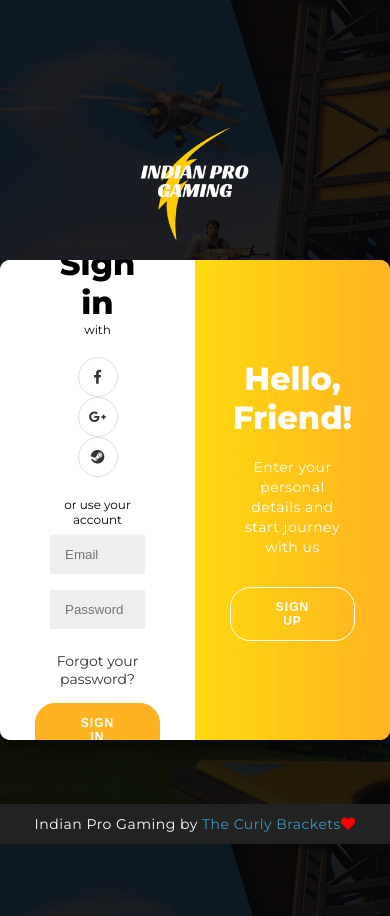
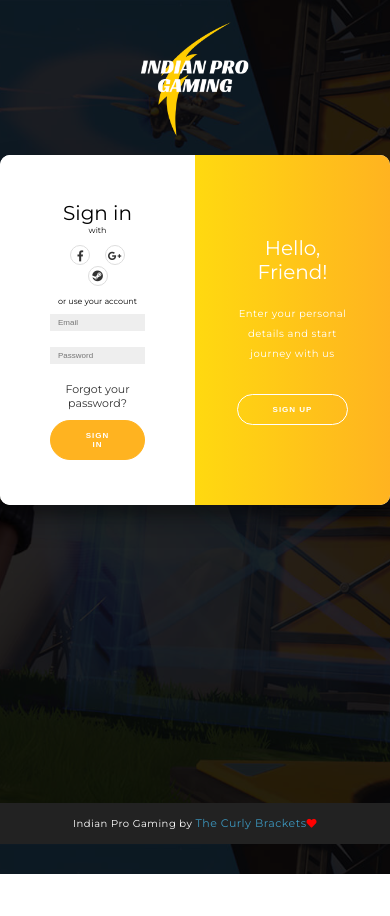
Before and after one commit to indianprogaming/indianprogamin_frontend, a plain HTML site: page userauth.html in a window 390 px wide. After the commit the page ends 874 px from the top, so only its background shows below. Drawn offline with Linux system fonts and the light colour scheme.

Commit message:
RESPONSIVE SIGNUP

```diff
--- a/css/userAuth.css
+++ b/css/userAuth.css
@@ -275,3 +275,76 @@ footer a {
 	color: white;
 	background-color: #171A21;
 }
+@media(max-width : 998px){
+	body{
+		padding-top: 2.5vh;
+		height: 100vh;
+		justify-content:flex-start;
+		align-items: top;
+	}
+	h1 {
+		font-weight: normal;
+		margin: 0;
+		font-size: 20px;
+	}
+
+	h2 {
+		text-align: center;
+	}
+
+	p {
+		font-size: 10px;
+		font-weight: 100;
+		line-height: 20px;
+		letter-spacing: 0.5px;
+		margin: 20px 0 30px;
+	}
+	span{
+		font-size: 8px;
+	}
+	.container{
+		padding: 0px;
+	}
+	a {
+		color: #333;
+		font-size: 11px;
+		text-decoration: none;
+		margin: 10px 0;
+	}
+	.social-container {
+		margin: 10px 0;
+	}
+	.social-container a{
+		height: 20px;
+		width: 20px;
+	}
+	button {
+		border-radius: 20px;
+		border: 1px solid #FFB320;
+		background-color: #FFB320;
+		color: #FFFFFF;
+		font-size: 8px;
+		font-weight: bold;
+		padding: 10px 35px;
+		letter-spacing: 1px;
+		text-transform: uppercase;
+		transition: transform 80ms ease-in;
+	}
+	.sign-in-container {
+		left: 0;
+		margin-left: 0px;
+		width: 50%;
+		z-index: 2;
+	}
+	input {
+		background-color: #eee;
+		border: none;
+		padding: 4px 8px;
+		margin: 8px 0;
+		font-size: 8px;
+		width: 100%;
+	}
+	.container{
+		min-height: 350px;
+	}
+}
--- a/userauth.html
+++ b/userauth.html
@@ -8,6 +8,7 @@
 
   	<link rel='stylesheet' href='https://cdnjs.cloudflare.com/ajax/libs/font-awesome/5.7.2/css/all.min.css'>
 	<link rel="stylesheet" href="./css/userAuth.css">
+	<meta name="viewport" content="width=device-width, initial-scale=1, shrink-to-fit=no">
 
 
 </head>
```
